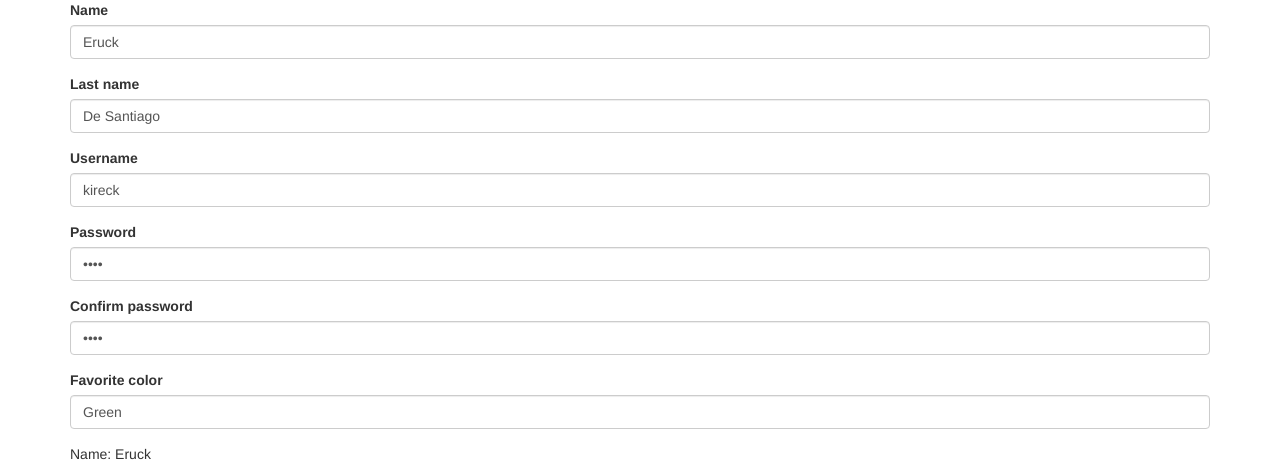
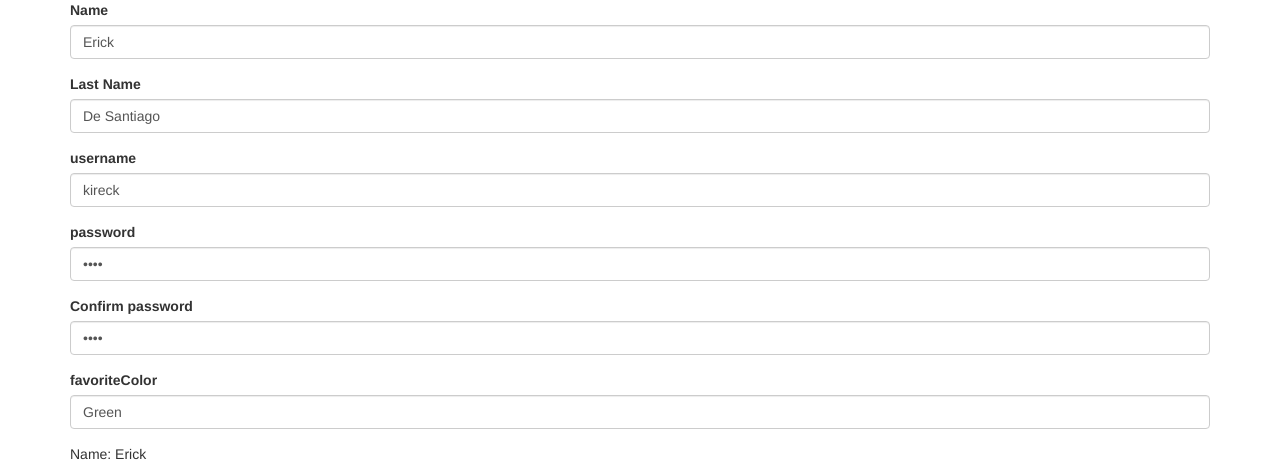
Before and after one commit to Kireck211/angular_exercise, an Angular app: page / in a window 1280 px wide. Shown: the top 476 px of the page. Built offline with nearby package versions, Linux system fonts and the light colour scheme.

Commit message:
feat: finished exercise4

```diff
--- a/src/app/app.component.html
+++ b/src/app/app.component.html
@@ -2,31 +2,12 @@
   <div class="row">
     <div class="col-xs-12">
       <form>
-        <div class="form-group">
-          <label for="name">Name</label>
-          <input type="text" class="form-control" placeholder="Name" [(ngModel)]="name" name="name">
-        </div>
-        <div class="form-group">
-          <label for="name">Last name</label>
-          <input type="text" class="form-control" placeholder="Last name" [(ngModel)]="lastName" name="lastName">
-        </div>
-        <div class="form-group">
-          <label for="name">Username</label>
-          <input type="text" class="form-control" placeholder="Username" [(ngModel)]="username" name="username">
-        </div>
-        <div class="form-group">
-          <label for="name">Password</label>
-          <input type="password" class="form-control" placeholder="1234" [(ngModel)]="password" name="password">
-        </div>
-        <div class="form-group">
-          <label for="name">Confirm password</label>
-          <input type="password" class="form-control" placeholder="1234" [(ngModel)]="repeatPasword"
-            name="repeatPasword">
-        </div>
-        <div class="form-group">
-          <label for="name">Favorite color</label>
-          <input type="text" class="form-control" placeholder="Green" [(ngModel)]="favoriteColor" name="favoriteColor">
-        </div>
+        <app-field [(value)]="name" [label]="'Name'"></app-field>
+        <app-field [(value)]="lastName" [label]="'Last Name'"></app-field>
+        <app-field [(value)]="username" [label]="'username'"></app-field>
+        <app-field [(value)]="password" [label]="'password'" [type]="'password'"></app-field>
+        <app-field [(value)]="repeatPasword" [label]="'Confirm password'" [type]="'password'"></app-field>
+        <app-field [(value)]="favoriteColor" [label]="'favoriteColor'"></app-field>
       </form>
     </div>
   </div>
--- a/src/app/app.component.ts
+++ b/src/app/app.component.ts
@@ -6,7 +6,7 @@ import { Component } from '@angular/core';
   styleUrls: ['./app.component.less']
 })
 export class AppComponent {
-  name = 'Eruck';
+  name = 'Erick';
   lastName = 'De Santiago';
   username = 'kireck';
   password = '1234';
--- /dev/null
+++ b/src/app/field/field.component.html
@@ -0,0 +1,4 @@
+<div class="form-group">
+  <label for="name">{{label}}</label>
+  <input [type]="type" class="form-control" placeholder="Name" [value]="value" (input)="onValueChanged($event)">
+</div>
--- /dev/null
+++ b/src/app/field/field.component.ts
@@ -0,0 +1,22 @@
+import { Component, EventEmitter, Input, OnInit, Output } from '@angular/core';
+
+@Component({
+  selector: 'app-field',
+  templateUrl: './field.component.html',
+  styleUrls: ['./field.component.less']
+})
+export class FieldComponent implements OnInit {
+  @Input() value = 'default';
+  @Input() label = 'default';
+  @Input() type: 'text' | 'password' = 'text';
+  @Output() valueChange = new EventEmitter<string>();
+
+  constructor() { }
+
+  ngOnInit(): void {
+  }
+
+  onValueChanged(event: Event) {
+    this.valueChange.emit((<HTMLInputElement>event.target).value);
+  }
+}
```
Also changed, not shown: src/app/app.module.ts (+4 -4 lines), src/app/field/field.component.less (added).
